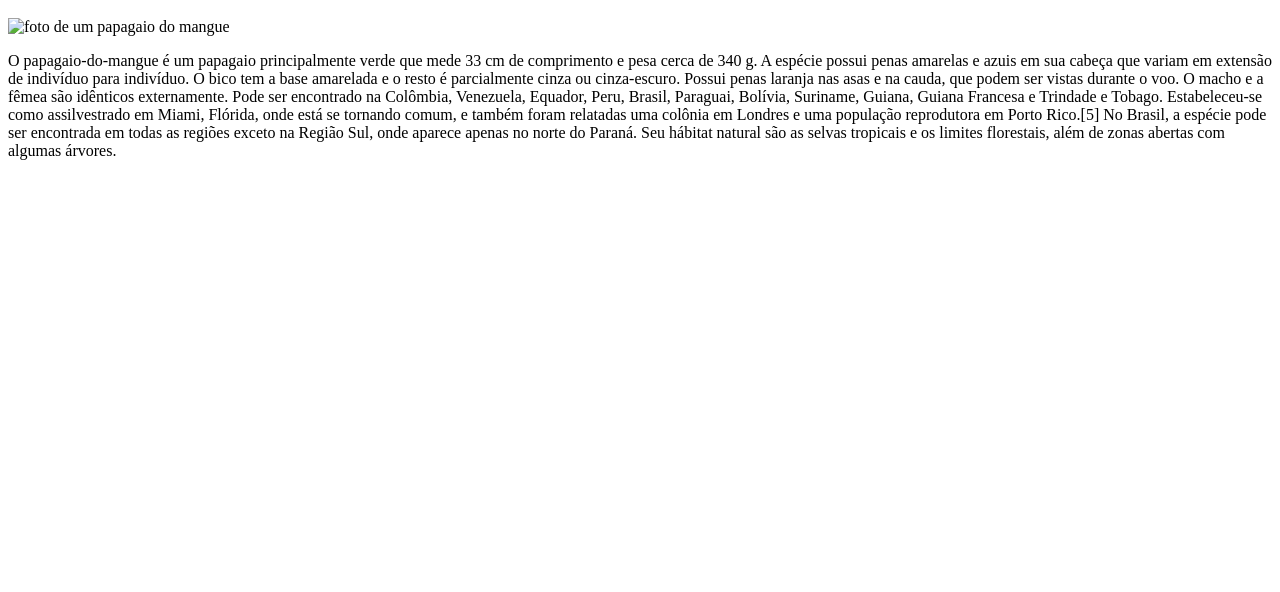
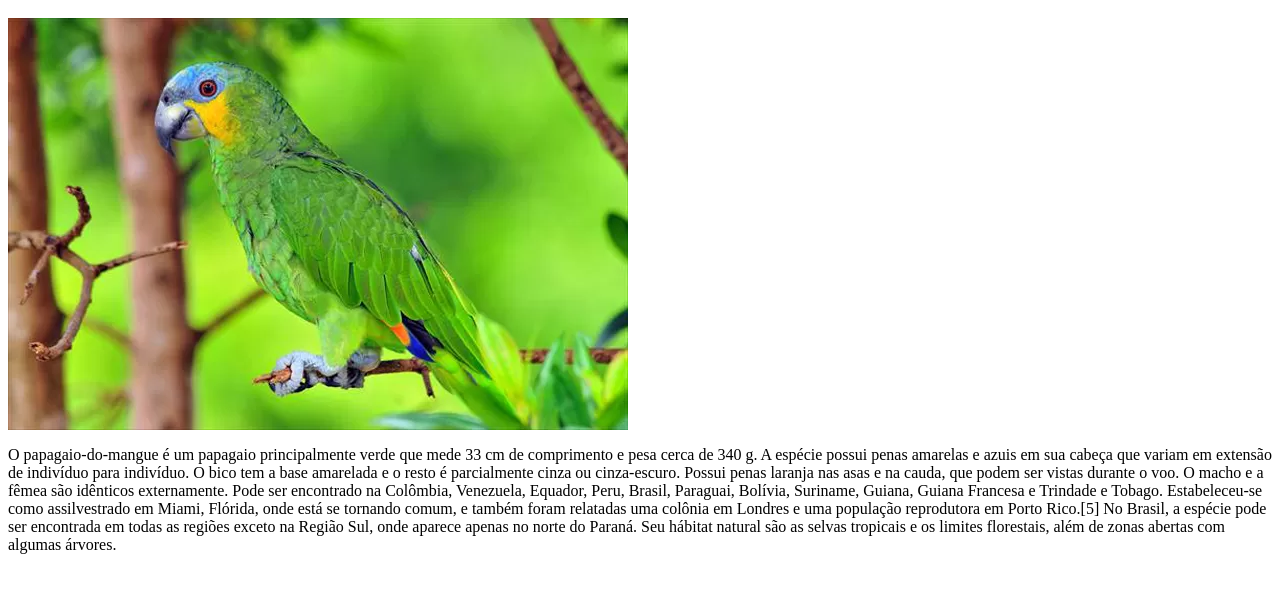
Before and after one commit to Agata2008/papagaio-do-mangue, a plain HTML site: page index.html in a window 1280 px wide. Shown: the part 48-640 px from the top of the page. Drawn offline with Linux system fonts and the light colour scheme.

Commit message:
arrumando foto

```diff
--- a/index.html
+++ b/index.html
@@ -7,7 +7,7 @@
         <link rel="stylesheet" hret="style.css">
 </head>
 <body>
-            <img src="site papagaio-do-mangue.webp" alt="foto de um papagaio do mangue">
+            <img src="papagaio-do-mangue site.webp" alt="foto de um papagaio do mangue">
             <p>O papagaio-do-mangue é um papagaio principalmente verde que mede 33 cm de comprimento e pesa cerca de 340 g. A espécie possui penas amarelas e azuis em sua cabeça que variam em extensão de indivíduo para indivíduo. O bico tem a base amarelada e o resto é parcialmente cinza ou cinza-escuro. Possui penas laranja nas asas e na cauda, que podem ser vistas durante o voo. O macho e a fêmea são idênticos externamente. Pode ser encontrado na Colômbia, Venezuela, Equador, Peru, Brasil, Paraguai, Bolívia, Suriname, Guiana, Guiana Francesa e Trindade e Tobago. Estabeleceu-se como assilvestrado em Miami, Flórida, onde está se tornando comum, e também foram relatadas uma colônia em Londres e uma população reprodutora em Porto Rico.[5] No Brasil, a espécie pode ser encontrada em todas as regiões exceto na Região Sul, onde aparece apenas no norte do Paraná. Seu hábitat natural são as selvas tropicais e os limites florestais, além de zonas abertas com algumas árvores.</p>
          </body>
 </html>
```
